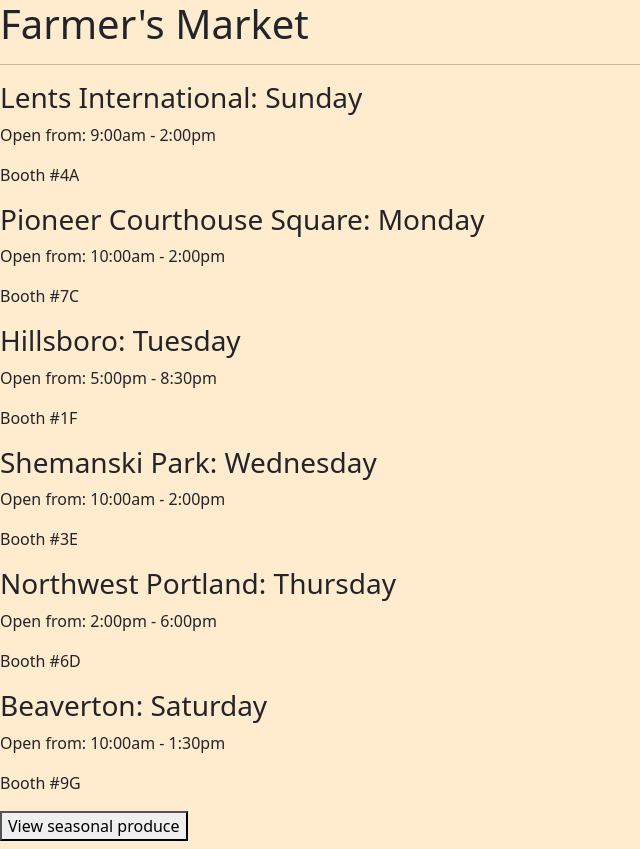
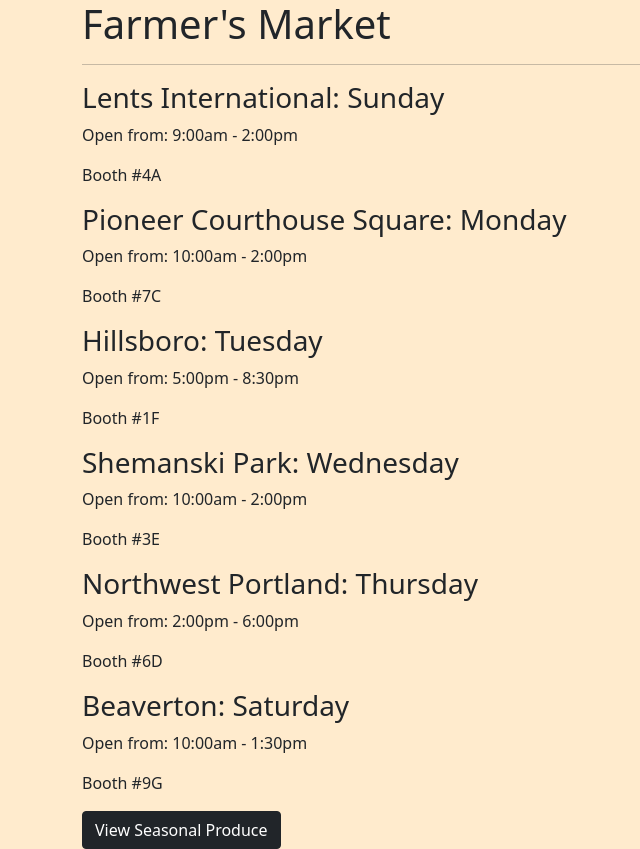
Before and after one commit to art-weinstein/farmers-market, a React (Create React App) app: page / in a window 1280 px wide. Shown: the whole page, without its empty margins (0-640 px from the left). Built offline with nearby package versions, Linux system fonts and the light colour scheme.

Commit message:
add more styling
Co-Authored-By: Paige Tiedeman <paigetiedeman@gmail.com>

```diff
--- a/src/components/App.js
+++ b/src/components/App.js
@@ -5,9 +5,11 @@ import '../App.css';
 function App() {
   return (
     <React.Fragment>
-      <h1>Farmer's Market</h1>
-      <hr />
-      <ScheduleControl />
+      <div className="container">
+        <h1>Farmer's Market</h1>
+        <hr />
+        <ScheduleControl />
+      </div>
     </React.Fragment>
   );
 }
--- a/src/components/ScheduleControl.js
+++ b/src/components/ScheduleControl.js
@@ -26,12 +26,12 @@ class ScheduleControl extends React.Component {
       buttonText = "Back to schedule";
     } else {
       currentlyVisibleState = <ScheduleList />;
-      buttonText = "View seasonal produce";
+      buttonText = "View Seasonal Produce";
     }
     return (
       <React.Fragment>
         {currentlyVisibleState}
-        <button onClick={this.handleClick}>{buttonText}</button>
+        <button className="btn btn-dark" onClick={this.handleClick}>{buttonText}</button>
       </React.Fragment>
       );
     }
```
